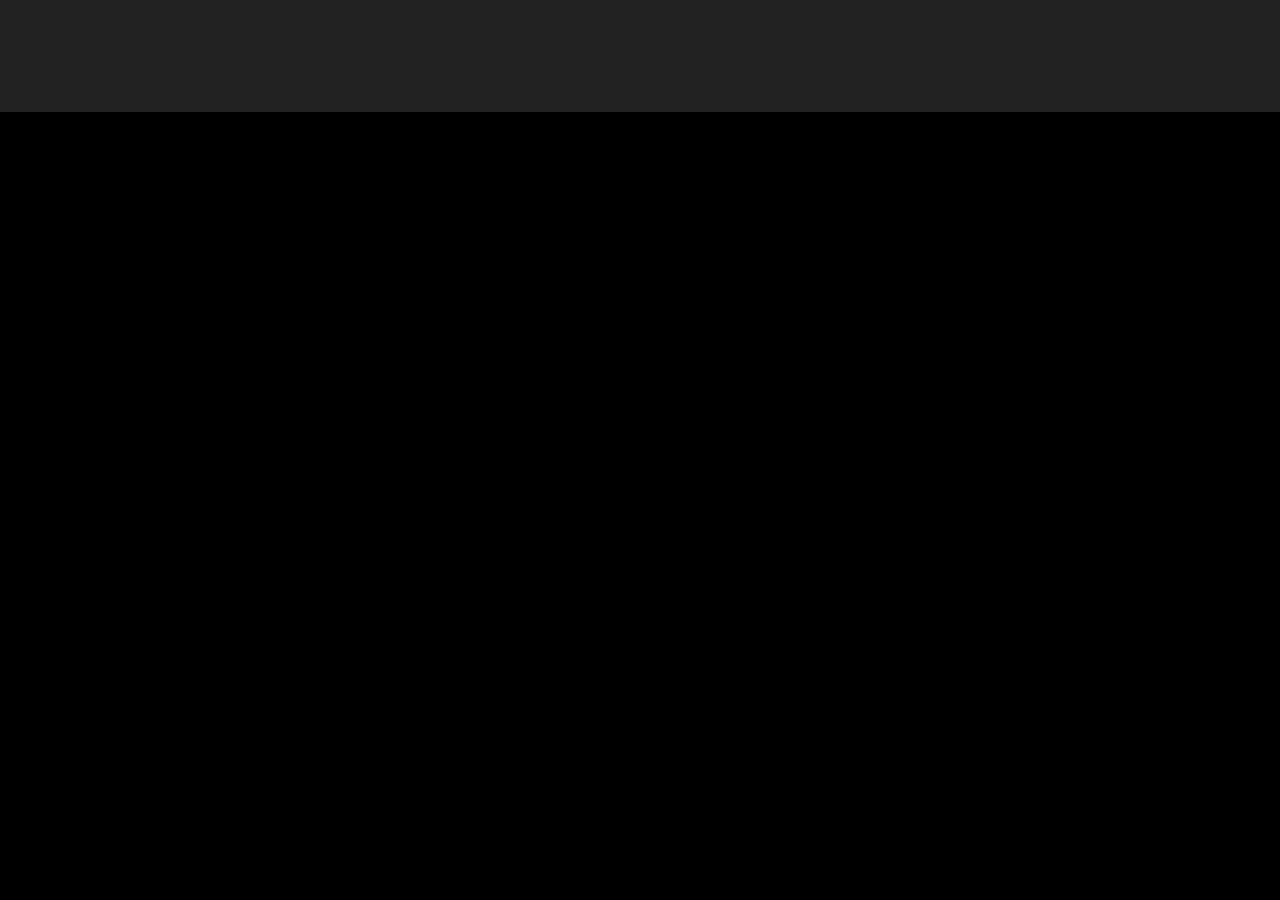
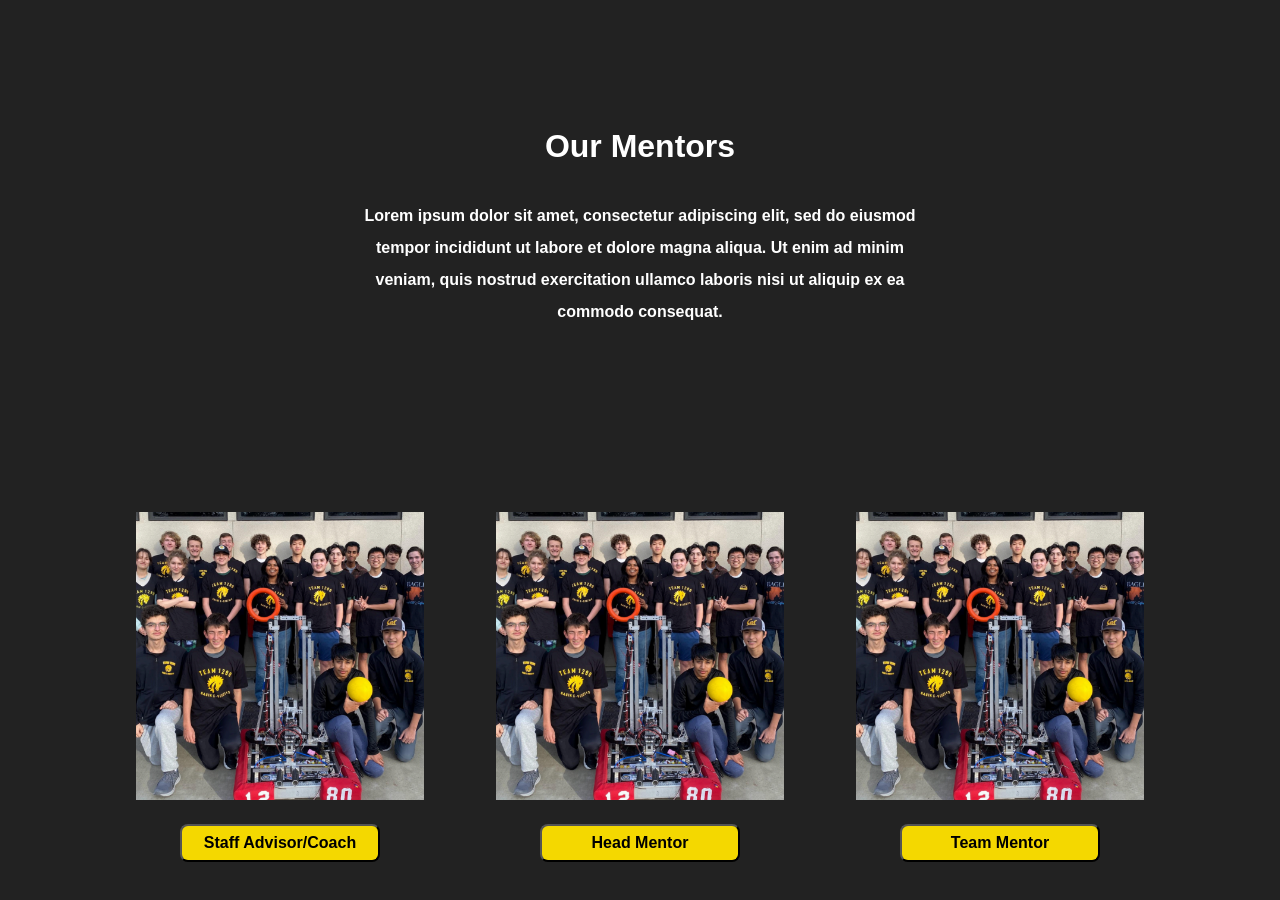
Before and after one commit to Team-1280/1280-website, a React (Vite) app in the folder app/: page /MeetTeam in a window 1280 px wide. Shown: the part 3600-4500 px from the top of the page. Before the commit the page ends 3712 px from the top, so only its background shows below. Built offline with nearby package versions, Linux system fonts and the light colour scheme.

Commit message:
mentor cards

```diff
--- a/app/src/pages/MeetTeam.css
+++ b/app/src/pages/MeetTeam.css
@@ -76,7 +76,7 @@
 }
 .icon-background {
     display: flex;
-    height: 380vh;
+    height: 370vh;
     justify-content: center;
     align-items: center;
     background-position: center;
@@ -87,3 +87,56 @@
     text-overflow: ellipsis;
     padding-top: 1rem;
 }
+.mentor-background {
+    display: flex;
+    height: 70vh;
+    justify-content: center;
+    align-items: center;
+    background-position: center;
+    background-size: cover;
+    position: relative;
+    background-color: #222222;
+    overflow: hidden;
+    text-overflow: ellipsis;
+    padding-top: 0rem;
+}
+.middle-background {
+    display: flex;
+    height: 60vh;
+    justify-content: center;
+    align-items: center;
+    background-position: center;
+    background-size: cover;
+    position: relative;
+    background-color: #222222;
+    overflow: hidden;
+    text-overflow: ellipsis;
+    padding-top: 0rem;
+}
+.mentor-header {
+    position: absolute;
+    color: white;
+    font-weight: bold;
+    font-size: xx-large;
+    top: 20%;
+    left: 50%;
+    transform: translateX(-50%);
+    text-align: center;
+    justify-content: center;
+    align-items: center;
+}
+.mentor-text {
+    position: absolute;
+    color: white;
+    font-weight: bold;
+    font-size: medium;
+    top: 30%;
+    left: 50%;
+    transform: translateX(-50%);
+    line-height: 2;
+    padding: 1.5rem;
+    overflow: hidden;
+    text-align: center;
+    justify-content: center;
+    align-items: center;
+}
--- a/app/src/pages/MeetTeam.jsx
+++ b/app/src/pages/MeetTeam.jsx
@@ -103,6 +103,39 @@ const MeetTeam = () => (
                 </div>
             </div>
         </section>
+        <section>
+            <div className='middle-background'>
+                <div className='mentor-header'>
+                    Our Mentors
+                </div>
+                <div className='mentor-text'>
+                    Lorem ipsum dolor sit amet, consectetur adipiscing elit, sed do eiusmod tempor incididunt ut labore et dolore magna aliqua.
+                    Ut enim ad minim veniam, quis nostrud exercitation ullamco laboris nisi ut aliquip ex ea commodo consequat.
+                </div>
+            </div>
+                <div className='mentor-background'>
+                    <div className='icon-grid'>
+                        <div className='icon-card'>
+                            <img src='./team.png' className='card-image'/>
+                            <button className='card-heading'>
+                                Staff Advisor/Coach
+                            </button>
+                        </div>
+                        <div className='icon-card'>
+                            <img src='./team.png' className='card-image'/>
+                            <button className='card-heading'>
+                                Head Mentor
+                            </button>
+                        </div>
+                        <div className='icon-card'>
+                            <img src='./team.png' className='card-image'/>
+                            <button className='card-heading'>
+                                Team Mentor
+                            </button>
+                        </div>
+                    </div>
+                </div>
+        </section>
     </>
 )
 
```
